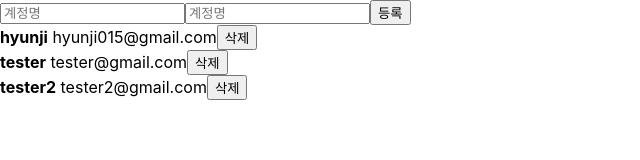
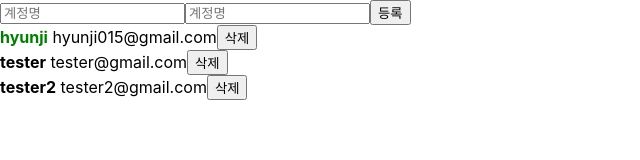
Before and after one commit to LeeHyunji/old-project, a React (Create React App) app in the folder begin-react/: page / in a window 1280 px wide. Shown: the top 160 px of the page, without its empty margins (0-640 px from the left). Built offline with nearby package versions, Linux system fonts and the light colour scheme.

Commit message:
begin-react : 배열렌더링 - 배열에 항목수정

```diff
--- a/begin-react/src/App.js
+++ b/begin-react/src/App.js
@@ -29,17 +29,20 @@
       {
           id : 1,
           username : "hyunji",
-          email : "hyunji015@gmail.com"
+          email : "hyunji015@gmail.com",
+          active : true
       },
       {
           id : 2,
           username : "tester",
-          email : "tester@gmail.com"
+          email : "tester@gmail.com",
+          active :false
       },
       {
           id : 3,
           username : "tester2",
-          email : "tester2@gmail.com"
+          email : "tester2@gmail.com",
+          active:false
       }
   ]);
 
@@ -61,10 +64,18 @@
     nextId.current +=1;
     //값이 바뀐다고 컴포넌트가 리렌더링 되지는 않는다!
   };
+
+  const onToggle = id =>{
+    setUsers(users.map(
+      user=> user.id === id
+      ? {...user, active:!user.active}
+      : user
+    ));
+  }
   return (
     <>
       <CreateUser username={username} email={email} onChange={onChange} onCreate={onCreate}/>
-      <UserList users={users} onRemove={onRemove}></UserList>
+      <UserList users={users} onRemove={onRemove}  onToggle={onToggle}></UserList>
     </>
   );
 }
--- a/begin-react/src/UserList.js
+++ b/begin-react/src/UserList.js
@@ -2,18 +2,23 @@
 
 
 
-function User({user, onRemove}){
-    const {username, email, id} = user;
+function User({user, onRemove, onToggle}){
+    const {username, email, id,active} = user;
     return(
         <div>
-            <b>{username}</b> <span>{email}</span>
+            <b style={{
+                color: active ? 'green' :'black',
+                cursor :"pointer"
+            }}
+            onClick={()=>onToggle(id)}
+            >{username}</b> <span>{email}</span>
             <button onClick={()=> onRemove(id)}
             // onClick(onRemove(id))라고하면 안된다. 렌더링 될때마다 삭제가 될것이다.*/
             >삭제</button>
         </div>
     )
 }
-function UserList({users, onRemove}){
+function UserList({users, onRemove, onToggle}){
     return (
         <div>
             {/* <User user={users[0]}/>
@@ -22,7 +27,7 @@
 
             {
                 users.map(
-                    (user) => (<User user={user} key={user.id} onRemove={onRemove}/>)
+                    (user) => (<User user={user} key={user.id} onRemove={onRemove} onToggle={onToggle}/>)
                 )
                 //만약 고유 key가 없는 경우, map에서 index를 사용 - 하지만 이때는 비효율적이고, 성능 개선이 되지 않는다.
                 // users.map(
```
